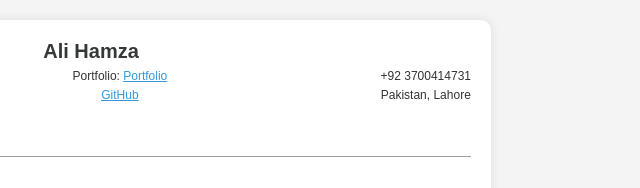
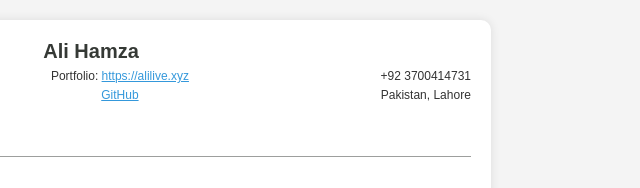
Before and after one commit to alihamza1221/Resume, a plain HTML site: page index.html in a window 1280 px wide. Shown: the top 188 px of the page, 549-1189 px from the left. Drawn offline with Linux system fonts and the light colour scheme.

Commit message:
update portfolio link

```diff
--- a/index.html
+++ b/index.html
@@ -20,7 +20,7 @@
               >
             </div>
             <div>
-              Portfolio: <a href="https://alilive.xyz">Portfolio </a> <br />
+              Portfolio: <a href="https://alilive.xyz">https://alilive.xyz</a> <br />
               <a href="https://github.com/alihamza1221">GitHub</a>
             </div>
             <div>
```
